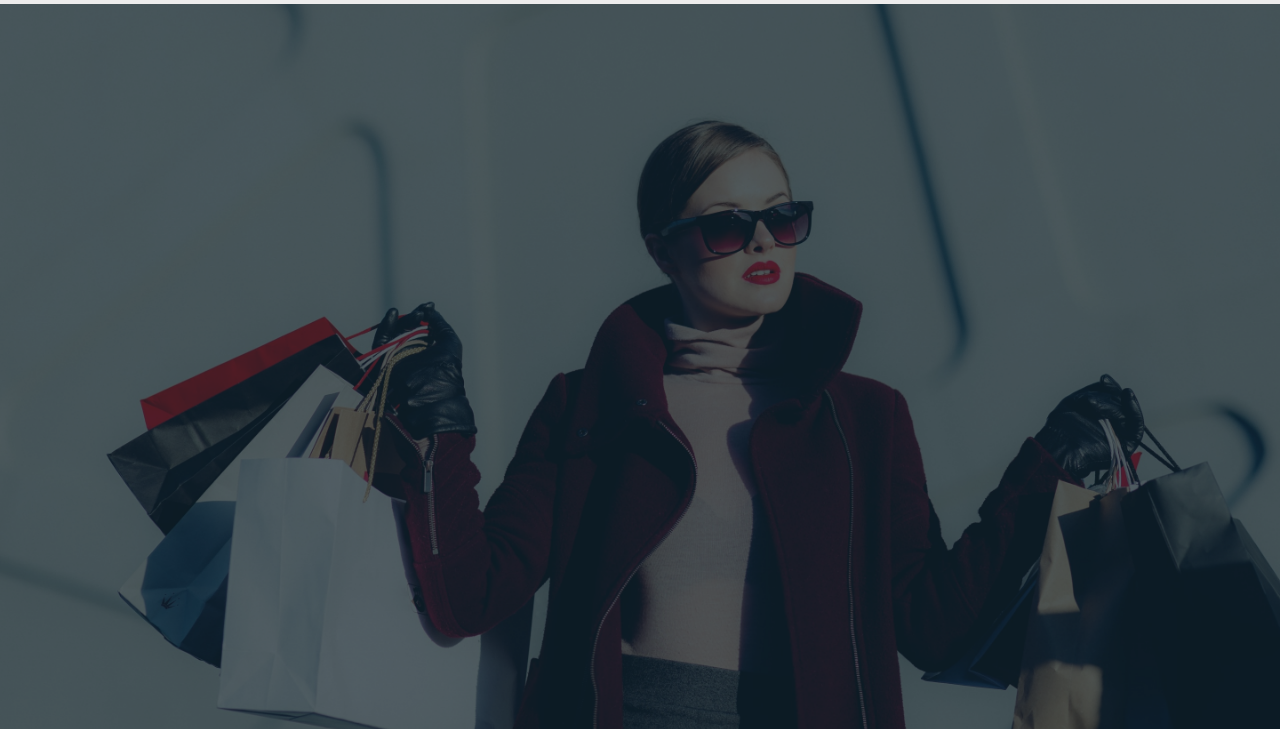
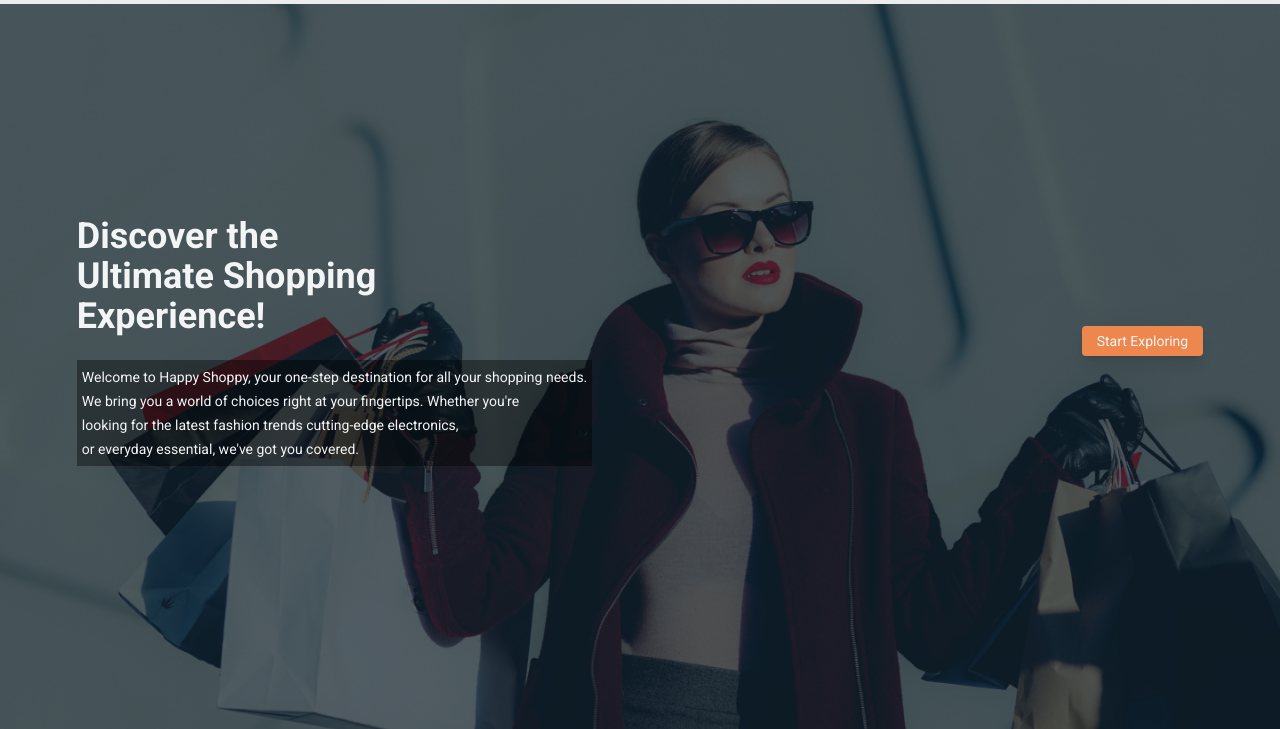
Before and after one commit to abhinav-manoj/e-commerce, a website: page index.html in a window 1280 px wide. Shown: the part 71-800 px from the top of the page. Drawn offline with Linux system fonts and the light colour scheme.

Commit message:
firstPage

```diff
--- a/index.html
+++ b/index.html
@@ -14,7 +14,7 @@
   </head>
   <body>
     <!-- ROOT DIV -->
-    <div class="min-h-screen font-roboto flex flex-col ">
+    <div class="min-h-screen font-roboto flex flex-col">
       <header
         class="border-b-button border-b-4 flex justify-between items-center px-[6%] bg-header"
       >
@@ -85,14 +85,26 @@
         <li>BRANDS</li>
       </ul>
       <!-- HERO SECTION -->
-      <div class=" bg-[url('/img/Hero.png')] flex-1 max-w-full  bg-no-repeat bg-left bg-cover">
-
+      <div
+        class="bg-[url('/img/Hero.png')] flex-1 w-full bg-no-repeat bg-left bg-cover flex px-[6%] justify-between items-center pb-[4%]"
+      >
+        <div class="text-text-c flex flex-col gap-6">
+          <h1 class="font-semibold text-4xl">
+            Discover the <br />
+            Ultimate Shopping <br />Experience!
+          </h1>
+          <p class="text-sm bg-black bg-opacity-40 p-[5px]  text-left leading-6">
+            Welcome to Happy Shoppy, your one-step destination for all your
+            shopping needs. <br> We bring you a world of choices right at your
+            fingertips. Whether you're <br> looking for the latest fashion trends
+            cutting-edge electronics, <br> or everyday essential, we've got you
+            covered.
+          </p>
+        </div>
+        <div class="flex flex-col items-center">
+        <button class="bg-button  rounded shadow-lg self-start px-[15px] text-sm text-text-c py-[5px]">Start Exploring</button>
       </div>
-
-
-
-
-
+      </div>
     </div>
   </body>
 </html>
```
Also changed, not shown: css/main.css.
